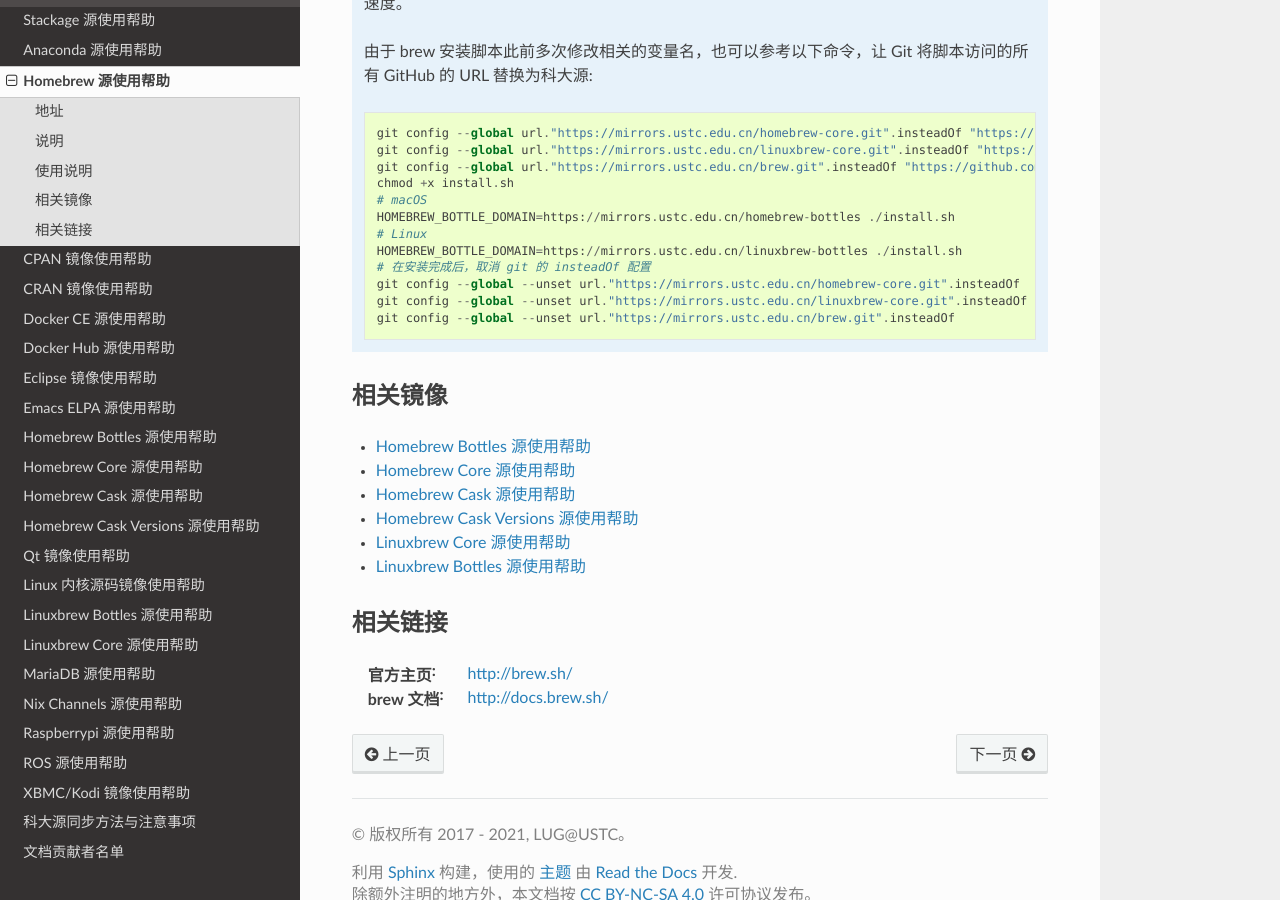
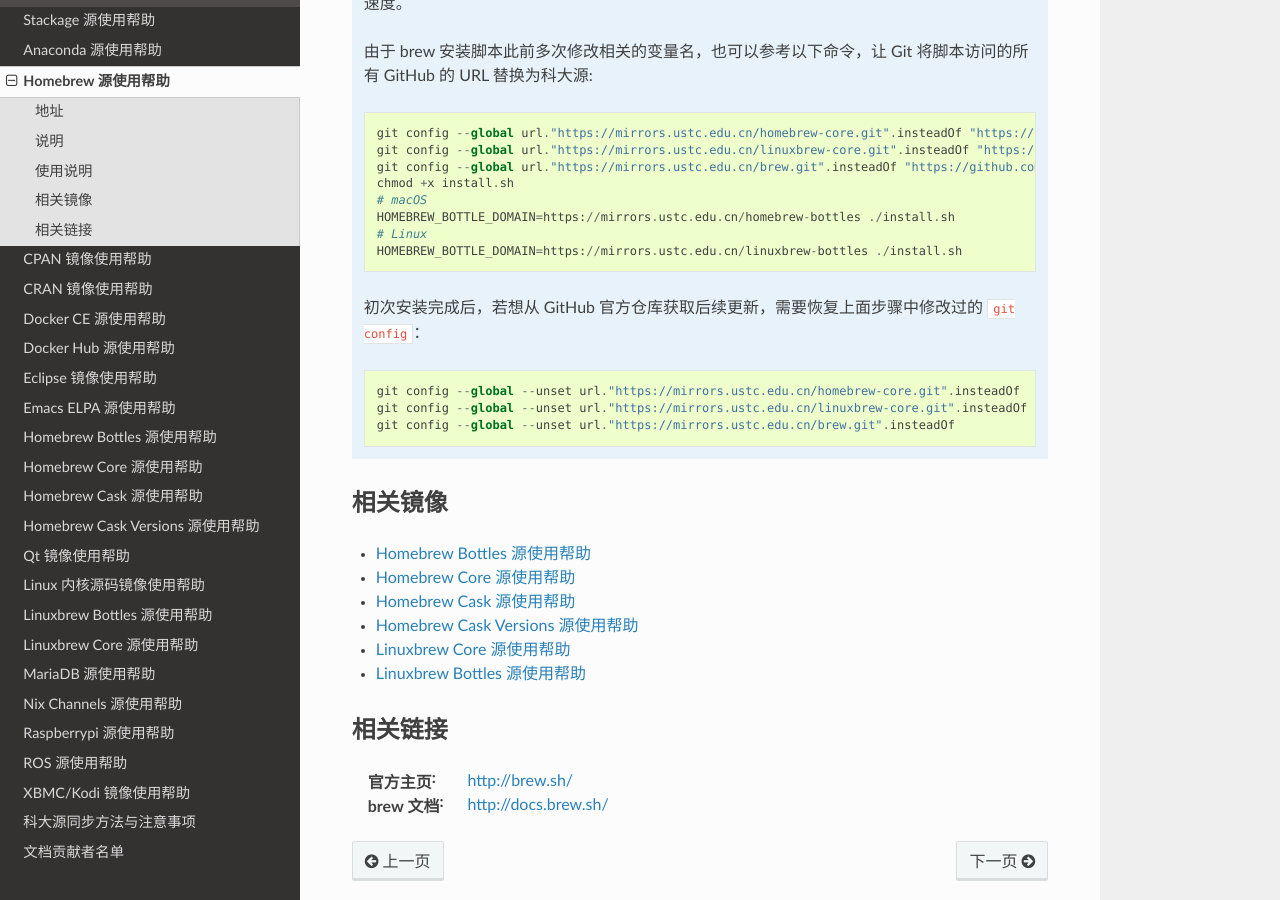
Before and after one commit to ustclug/mirrorhelp, a Sphinx documentation site: the page built from source/brew.git.rst, in a window 1280 px wide and 900 px high, scrolled down 900 px. Built offline with Sphinx 7.4.7 and the Read the Docs theme 2.0.0, drawn with Linux system fonts in a browser that asks for light colours; pages that are not in the unit, such as notebooks, are missing from menus.

Commit message:
Clarify git config url.insteadOf restoration

```diff
--- a/source/brew.git.rst
+++ b/source/brew.git.rst
@@ -50,7 +50,11 @@
         HOMEBREW_BOTTLE_DOMAIN=https://mirrors.ustc.edu.cn/homebrew-bottles ./install.sh
         # Linux
         HOMEBREW_BOTTLE_DOMAIN=https://mirrors.ustc.edu.cn/linuxbrew-bottles ./install.sh
-        # 在安装完成后，取消 git 的 insteadOf 配置
+
+    初次安装完成后，若想从 GitHub 官方仓库获取后续更新，需要恢复上面步骤中修改过的 ``git config``：
+
+    ::
+
         git config --global --unset url."https://mirrors.ustc.edu.cn/homebrew-core.git".insteadOf
         git config --global --unset url."https://mirrors.ustc.edu.cn/linuxbrew-core.git".insteadOf
         git config --global --unset url."https://mirrors.ustc.edu.cn/brew.git".insteadOf
```
